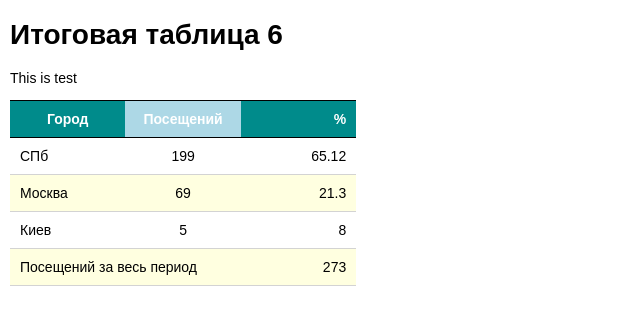
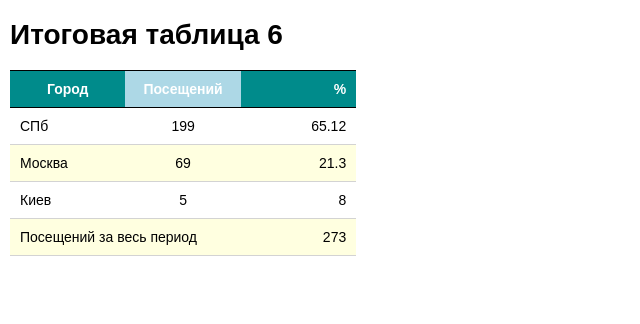
Before and after one commit to convose/first, a plain HTML site: page index.html in a window 1280 px wide. Shown: the whole page, without its empty margins (0-640 px from the left). Drawn offline with Linux system fonts and the light colour scheme.

Commit message:
fourth commit

```diff
--- a/index.html
+++ b/index.html
@@ -7,7 +7,6 @@
     </head>
     <body>
         <h1>Итоговая таблица 6</h1>
-		<p> This is test</p>
            <table>
                           <tr>
                             <th class="darkcyan white">Город</th>
```
